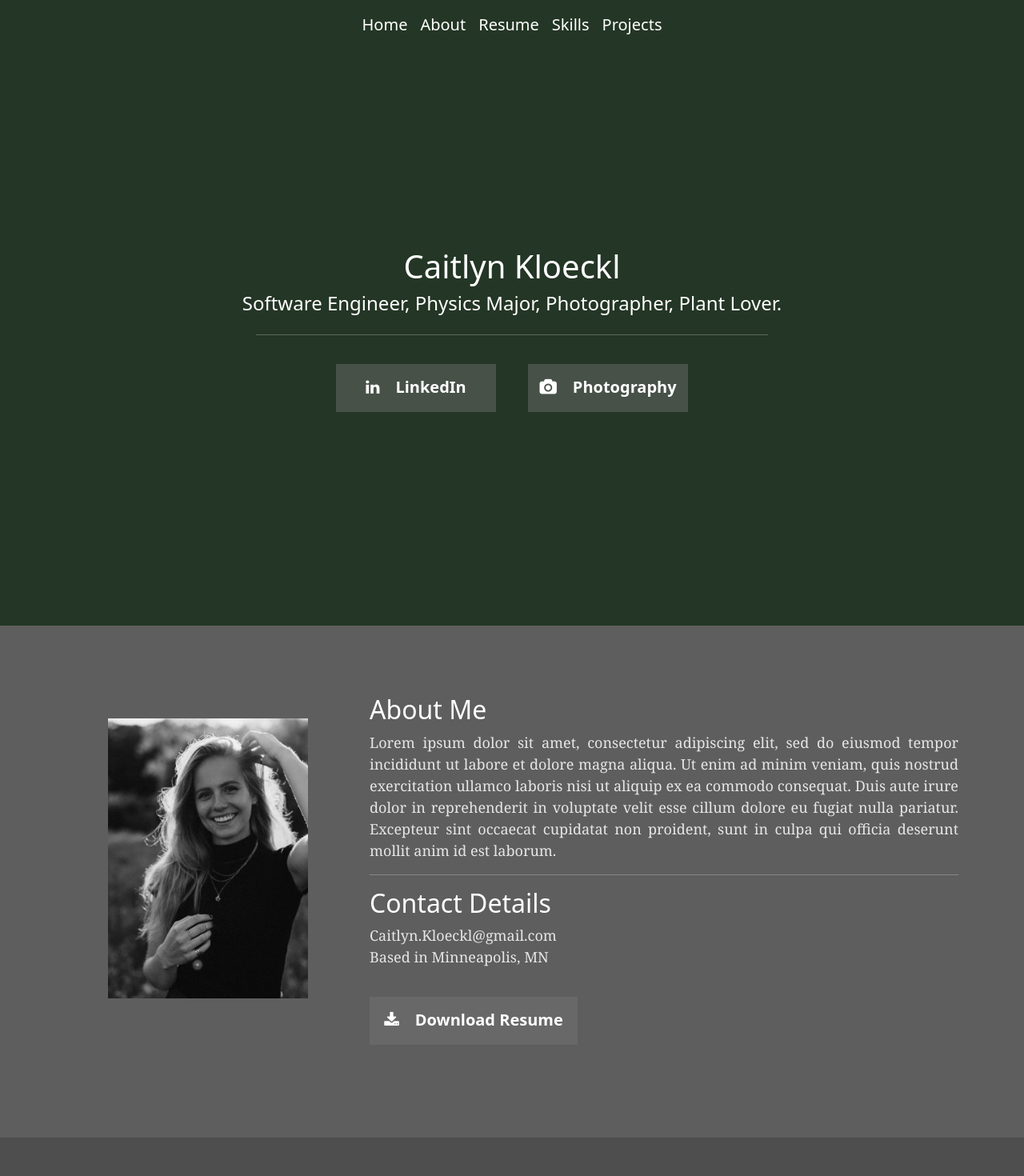
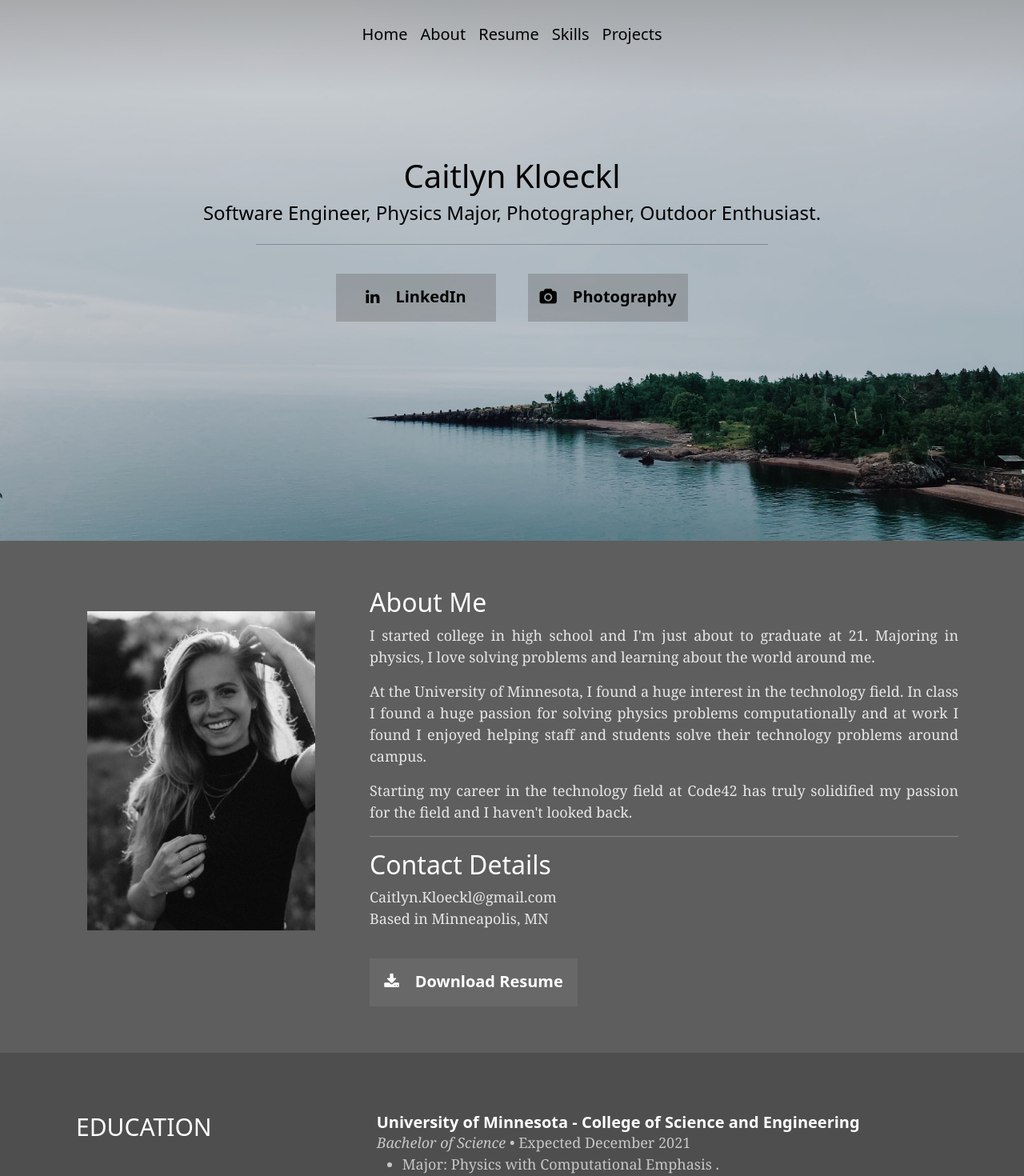
Before and after one commit to Caitlyn-Kloeckl/personal-website, a React (Create React App) app in the folder personal-website/: page / in a window 1280 px wide. Shown: the top 1470 px of the page at 80% size. Built offline with nearby package versions, Linux system fonts and the light colour scheme.

Commit message:
finished work

```diff
--- a/personal-website/src/App.css
+++ b/personal-website/src/App.css
@@ -60,12 +60,12 @@
 }
 
 .main-title {
-    color: white !important;
+    color: rgb(184, 181, 181) !important;
     font-size: 60px;
 }
 
-.custom-button {
-    color: #fff !important;
+.custom-button-header {
+    color: rgb(0, 0, 0) !important;
     text-decoration: none;
     background: #75757570;
     padding: 14px;
@@ -79,7 +79,29 @@
     text-align: center;
 }
 
-.custom-button:hover {
+.custom-button-header:hover {
+    text-shadow: 0px 0px 6px rgba(255, 255, 255, 1);
+    -webkit-box-shadow: 0px 5px 40px -10px rgba(0, 0, 0, 0.57);
+    -moz-box-shadow: 0px 5px 40px -10px rgba(0, 0, 0, 0.57);
+    transition: all 0.4s ease 0s;
+}
+
+.custom-button-about {
+    color: rgb(255, 255, 255) !important;
+    text-decoration: none;
+    background: #75757570;
+    padding: 14px;
+    height: 60px;
+    width: 200px;
+    display: inline-block;
+    border: none;
+    transition: all 0.4s ease 0s;
+    font-size: 20px;
+    font-weight: bold;
+    text-align: center;
+}
+
+.custom-button-about:hover {
     text-shadow: 0px 0px 6px rgba(255, 255, 255, 1);
     -webkit-box-shadow: 0px 5px 40px -10px rgba(0, 0, 0, 0.57);
     -moz-box-shadow: 0px 5px 40px -10px rgba(0, 0, 0, 0.57);
@@ -91,6 +113,6 @@
     clear: both;
     display: block;
     width: 50%;
-    background-color: #ffffff;
+    background-color: #000000;
     height: 1px;
 }
--- a/personal-website/src/App.tsx
+++ b/personal-website/src/App.tsx
@@ -2,21 +2,18 @@ import React from "react";
 import "./App.css";
 import "bootstrap/dist/css/bootstrap.min.css";
 import "../node_modules/font-awesome/css/font-awesome.min.css";
-import "animate.css/animate.min.css";
-import ScrollAnimation from 'react-animate-on-scroll';
 import About from "./components/About/About";
 import Resume from "./components/Resume/Resume";
 import Skills from "./components/Skills/Skills";
 import Projects from "./components/Projects/Projects";
 import Header from "./components/Header/Header";
-import "animate.css";
 
 
 function App() {
 
   return (
     <div className="App">
-      <section>
+      <section id="header">
         <Header></Header>
       </section>
       <section id="about" className="about-section">
--- a/personal-website/src/components/About/About.module.css
+++ b/personal-website/src/components/About/About.module.css
@@ -1,6 +1,13 @@
-.about_text {
+.about_text_noindent {
     color: rgba(255, 255, 255, 0.849) !important;
     font-size: 18px;
     font-family: Georgia, 'Times New Roman', Times, serif;
     text-align: justify;
 }
+.about_text_indent{
+    color: rgba(255, 255, 255, 0.849) !important;
+    font-size: 18px;
+    font-family: Georgia, 'Times New Roman', Times, serif;
+    text-align: justify;
+    text-indent: 20px;
+}
--- a/personal-website/src/components/About/About.tsx
+++ b/personal-website/src/components/About/About.tsx
@@ -1,49 +1,50 @@
-import React from 'react';
-import styles from './About.module.css';
+import React from "react";
+import styles from "./About.module.css";
 import profileImage from "../../profile-image.jpg";
-
 
 const About = () => (
   <div className="container">
-    <div className="row">
+    <div className="row" style={{ paddingTop: "30px"}}>
       <div
-        style={{ paddingTop: "30px", paddingBottom: "30px" }}
-        className=" col-lg-4 col-sm-1"
-      >
-        <img src={profileImage} width="250" height="350" />
+        style={{ paddingTop: "30px", paddingBottom: "30px", paddingRight: "30px" }}
+        className=" col-lg-4 col-sm-1">
+        <img src={profileImage} width="285" height="399"/>
       </div>
       <div className="col-lg-8 text-start">
         <div>
           <h2>About Me</h2>
-          <p className={styles.about_text}>
-            Lorem ipsum dolor sit amet, consectetur adipiscing elit, sed
-            do eiusmod tempor incididunt ut labore et dolore magna aliqua.
-            Ut enim ad minim veniam, quis nostrud exercitation ullamco
-            laboris nisi ut aliquip ex ea commodo consequat. Duis aute
-            irure dolor in reprehenderit in voluptate velit esse cillum
-            dolore eu fugiat nulla pariatur. Excepteur sint occaecat
-            cupidatat non proident, sunt in culpa qui officia deserunt
-            mollit anim id est laborum.
+          <p className={styles.about_text_noindent}>
+            I started college in high school and I'm just about to graduate at
+            21. Majoring in physics, I love solving problems and learning about
+            the world around me.
+          </p>
+          <p className={styles.about_text_noindent}>
+            At the University of Minnesota, I found a huge interest in the
+            technology field. In class I found a huge passion for solving
+            physics problems computationally and at work I found I enjoyed
+            helping staff and students solve their technology problems around
+            campus.
+          </p>
+          <p className={styles.about_text_noindent}>
+            Starting my career in the technology field at Code42 has truly solidified my
+            passion for the field and I haven't looked back.
           </p>
         </div>
         <div>
           <hr></hr>
           <h2>Contact Details</h2>
-          <p className={styles.about_text}>
+          <p className={styles.about_text_noindent}>
             Caitlyn.Kloeckl@gmail.com <br></br>
             Based in Minneapolis, MN
           </p>
         </div>
         <div style={{ paddingTop: "20px", paddingBottom: "30px" }}>
           <a
-            style={{ width: "260px" }}
-            className="custom-button"
+            style={{ width: "260px", color:"white"}}
+            className="custom-button-about"
             href="https://github.com/Caitlyn-Kloeckl/resume-documents/raw/main/Resume.pdf"
           >
-            <i
-              style={{ paddingRight: "20px" }}
-              className="fa fa-download"
-            ></i>
+            <i style={{ paddingRight: "20px", color:"white"}} className="fa fa-download"></i>
             Download Resume
           </a>
         </div>
--- a/personal-website/src/components/Header/Header.module.css
+++ b/personal-website/src/components/Header/Header.module.css
@@ -1,12 +1,20 @@
+.header_background{
+    background-image: url('../../north-shore.jpg');
+    background-size: cover ;
+
+}
+
+
 .title_section {
-    background-color: #243625;
-    min-height: 90vh;
+    background-color: transparent;
+    min-height: 70vh;
     display: flex;
     flex-direction: column;
     align-items: center;
-    justify-content: center;
+    padding-top: 80px;
+    /* justify-content: center; */
     font-size: calc(10px + 2vmin);
-    color: white;
+    color: black;
 }
 
 .navbar {
@@ -15,11 +23,20 @@
     flex-direction: column;
     align-items: center;
     justify-content: center;
-    color: white;
+    color: black;
+}
+
+.navbar_bar {
+    padding-bottom: 50px;
+    padding-top: 20px;
+    background-image:
+    linear-gradient(to top,
+    rgba(255,255,255, 0),
+    rgba(128, 128, 128, 0.466) 100%);;
 }
 
 .navbar_text {
-    color: white !important;
+    color: black !important;
     font-size: 20px;
 }
 
--- a/personal-website/src/components/Header/Header.tsx
+++ b/personal-website/src/components/Header/Header.tsx
@@ -3,8 +3,8 @@ import { Container, Nav, Navbar } from 'react-bootstrap';
 import styles from './Header.module.css';
 
 const Header = () => (
-  <div>
-    <Navbar>
+  <div className={styles.header_background}>
+    <Navbar className={styles.navbar_bar}>
       <Container className={styles.navbar}>
         <Nav>
           <Nav.Link className={styles.navbar_text} href="#home">
@@ -27,7 +27,7 @@ const Header = () => (
     </Navbar>
     <header id="home" className={styles.title_section}>
       <h1 className={styles.main_title}>Caitlyn Kloeckl</h1>
-      <h4>Software Engineer, Physics Major, Photographer, Plant Lover. </h4>
+      <h4>Software Engineer, Physics Major, Photographer, Outdoor Enthusiast. </h4>
       <hr className="line"></hr>
       <div className="col-lg-8">
         <div
@@ -42,7 +42,7 @@ const Header = () => (
           <a
             href="https://www.linkedin.com/in/caitlyn-kloeckl/"
             target="_blank"
-            className="custom-button"
+            className="custom-button-header"
           >
             <i
               style={{ paddingRight: "20px" }}
@@ -63,7 +63,7 @@ const Header = () => (
           <a
             href="https://www.caitlynkloecklphotography.com/"
             target="_blank"
-            className="custom-button"
+            className="custom-button-header"
           >
             <i style={{ paddingRight: "20px" }} className="fa fa-camera"></i>
             Photography
--- a/personal-website/src/components/Projects/Projects.module.css
+++ b/personal-website/src/components/Projects/Projects.module.css
@@ -29,7 +29,7 @@
     right: 10px;
     top: 100%;
     content: "";
-    background-color: #243625;
+    background-color: #4d4d4d;
     -webkit-transition: all 0.25s ease;
     transition: all 0.25s ease;
     -webkit-transition-delay: 0.25s;
--- a/personal-website/src/components/Resume/Resume.tsx
+++ b/personal-website/src/components/Resume/Resume.tsx
@@ -1,10 +1,9 @@
 import React from 'react';
-import ScrollAnimation from 'react-animate-on-scroll';
 import styles from './Resume.module.css';
 
 const Resume = () => (
   <div>
-    <div className="container" style={{ paddingTop: "25px", paddingBottom: "25px", paddingLeft: "25px" }}>
+    <div className="container" style={{ paddingTop: "25px", paddingLeft: "25px" }}>
       <div className="row">
         <div className="col-lg-4 col-sm-1">
           <h2 className={styles.resume_main_titles}>Education</h2>
@@ -37,7 +36,7 @@ const Resume = () => (
       </div>
 
     </div>
-    <hr className="line-resume"></hr>
+    <hr className={styles.line_resume}></hr>
     <div className="container" style={{ paddingTop: "25px", paddingBottom: "25px", paddingLeft: "25px" }}>
       <div className="row">
         <div className="col-lg-4 col-sm-1">
@@ -92,7 +91,7 @@ const Resume = () => (
         </div>
       </div>
     </div>
-    <hr className="line-resume"></hr>
+    <hr className={styles.line_resume}></hr>
   </div>
 );
 
```
Also changed, not shown: personal-website/src/north-shore.jpg (added).
